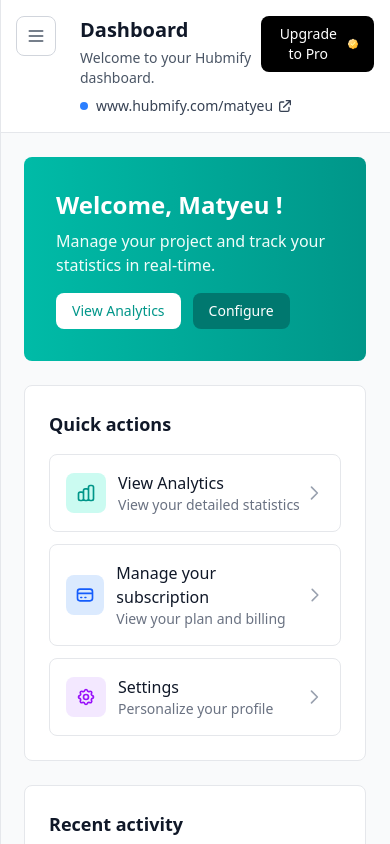
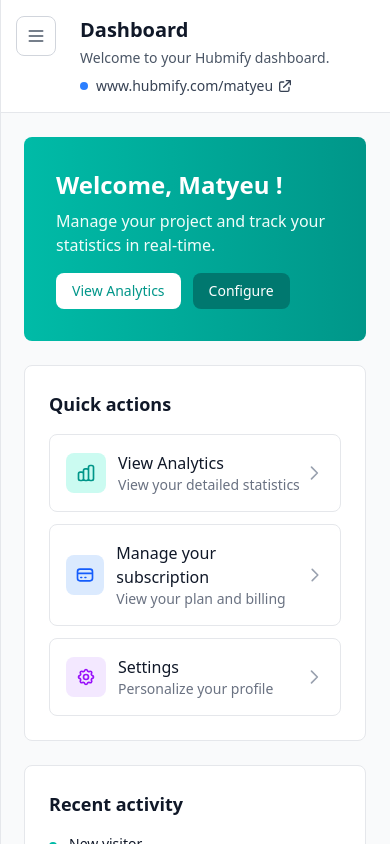
Before and after one commit to matyeu/hubmify, a Next.js app: page /dashboard/1 in a window 390 px wide. Shown: the top 844 px of the page. Built offline with nearby package versions, Linux system fonts and the light colour scheme.

Commit message:
fix button header mobile

```diff
--- a/app/components/dashboard/Header.tsx
+++ b/app/components/dashboard/Header.tsx
@@ -54,10 +54,10 @@
           </div>
         </div>
         <div className="flex items-center gap-3">
+          <div className="hidden md:block">
             <Button
               variant="primary"
               size="md"
-            className="hidden md:flex"
               icon={
                 <Image
                   src="/images/icon_pro.svg"
@@ -71,6 +71,7 @@
             >
               Upgrade to Pro
             </Button>
+          </div>
           <UserProfileMenu userName={userName} />
         </div>
       </div>
```
Lines whose indentation alone changed are shown as unchanged.
